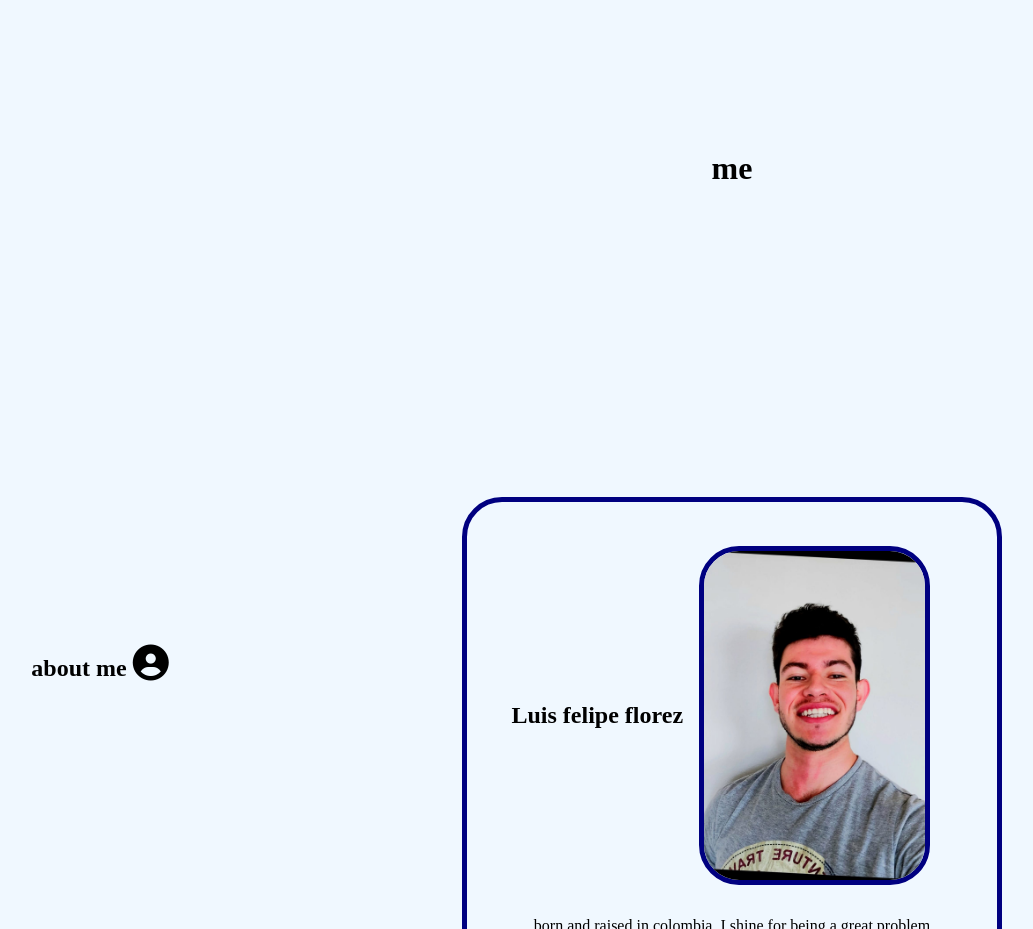
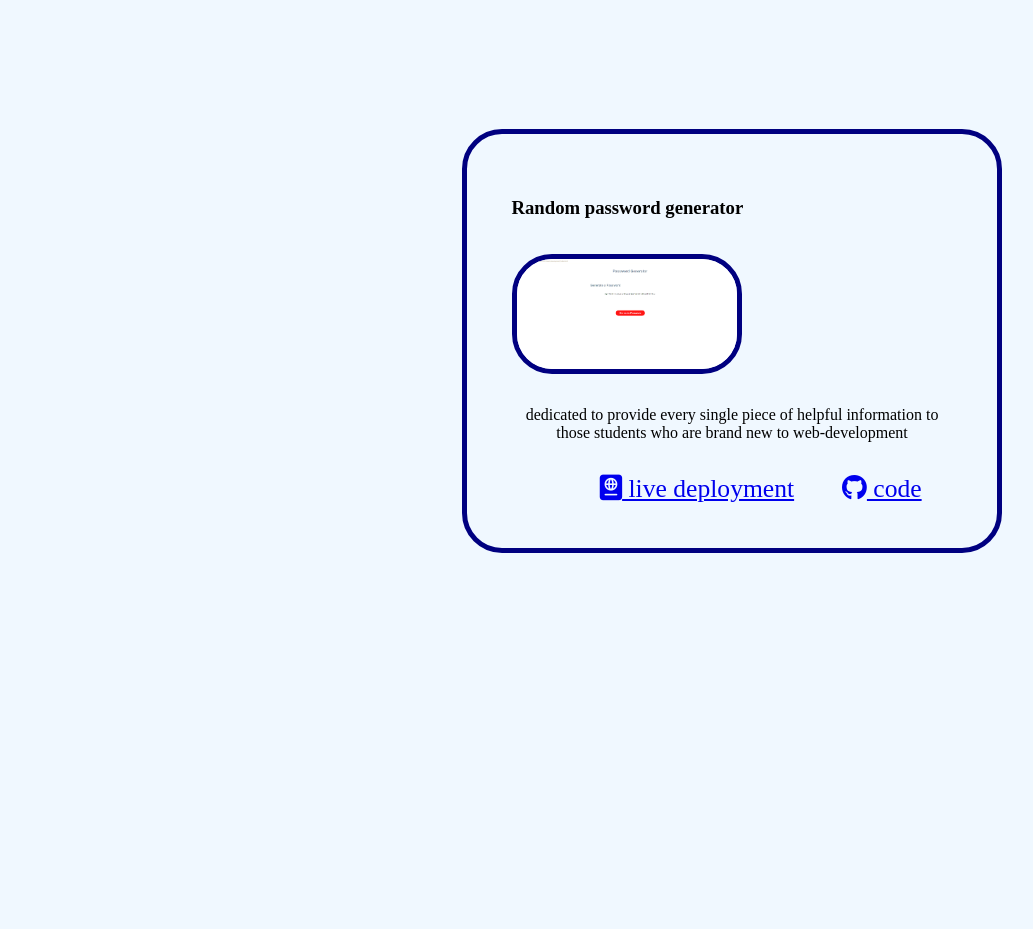
Before and after one commit to florezf90/florezf90-portfolio, a plain HTML site: page index.html in a window 1280 px wide. Shown: the part 2880-3809 px from the top of the page, without its empty margins (94-1127 px from the left). Drawn offline with Linux system fonts and the light colour scheme.

Commit message:
adding new application to the projects section

```diff
--- a/index.html
+++ b/index.html
@@ -110,6 +110,27 @@
 
         </section>
 
+
+        <section class="card">
+          <h3>Random password generator</h3>
+          <img src="./assest/photos/Screenshot 2023-09-09 200409.png" alt="F" />
+          <p>
+            dedicated to provide every single piece of helpful information to
+            those students who are brand new to web-development
+          </p>
+
+          <div class="icons">
+
+            <a href="https://florezf90.github.io/passwordgen/"
+              ><i class="fa-solid fa-passport"></i>  live deployment </a>
+
+
+            <a href="https://github.com/florezf90/passwordgen">
+              <i class="fa-brands fa-github"></i> code</a>
+            </div>
+
+        </section>
+
         <h1> me</h1>
         <div id="aboutme"></div>
         <section class="card">
```
Also changed, not shown: assest/photos/Screenshot 2023-09-09 200409.png (added).
